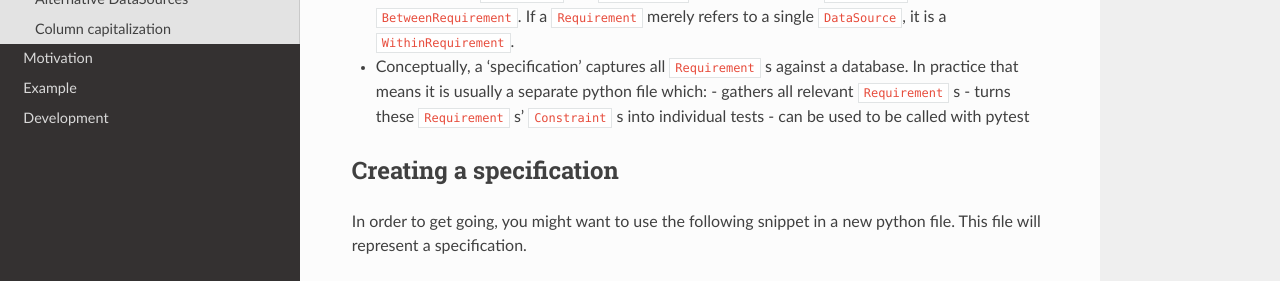
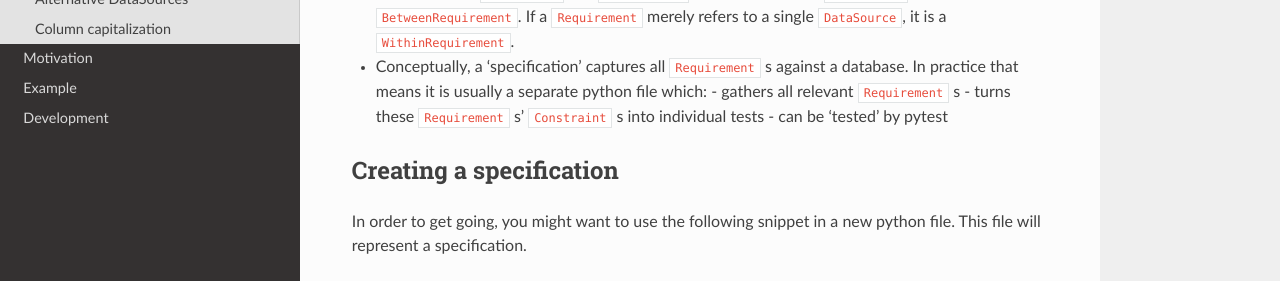
Before and after one commit to Quantco/datajudge, a Sphinx documentation site: the page built from docs/source/getting_started.rst, in a window 1280 px wide and 900 px high. Shown: the part 385-666 px from the top of the window. Built offline with Sphinx 7.4.7 and the Read the Docs theme 2.0.0, drawn with Linux system fonts in a browser that asks for light colours; pages that are not in the unit, such as notebooks, are missing from menus.

Commit message:
Fix grammar.

```diff
--- a/docs/source/getting_started.rst
+++ b/docs/source/getting_started.rst
@@ -14,7 +14,7 @@ Glossary
 - Conceptually, a 'specification' captures all ``Requirement`` s against a database. In practice that means it is usually a separate python file which:
   - gathers all relevant ``Requirement`` s
   - turns these ``Requirement`` s' ``Constraint`` s into individual tests
-  - can be used to be called with pytest
+  - can be 'tested' by pytest
 
 
 Creating a specification
```
